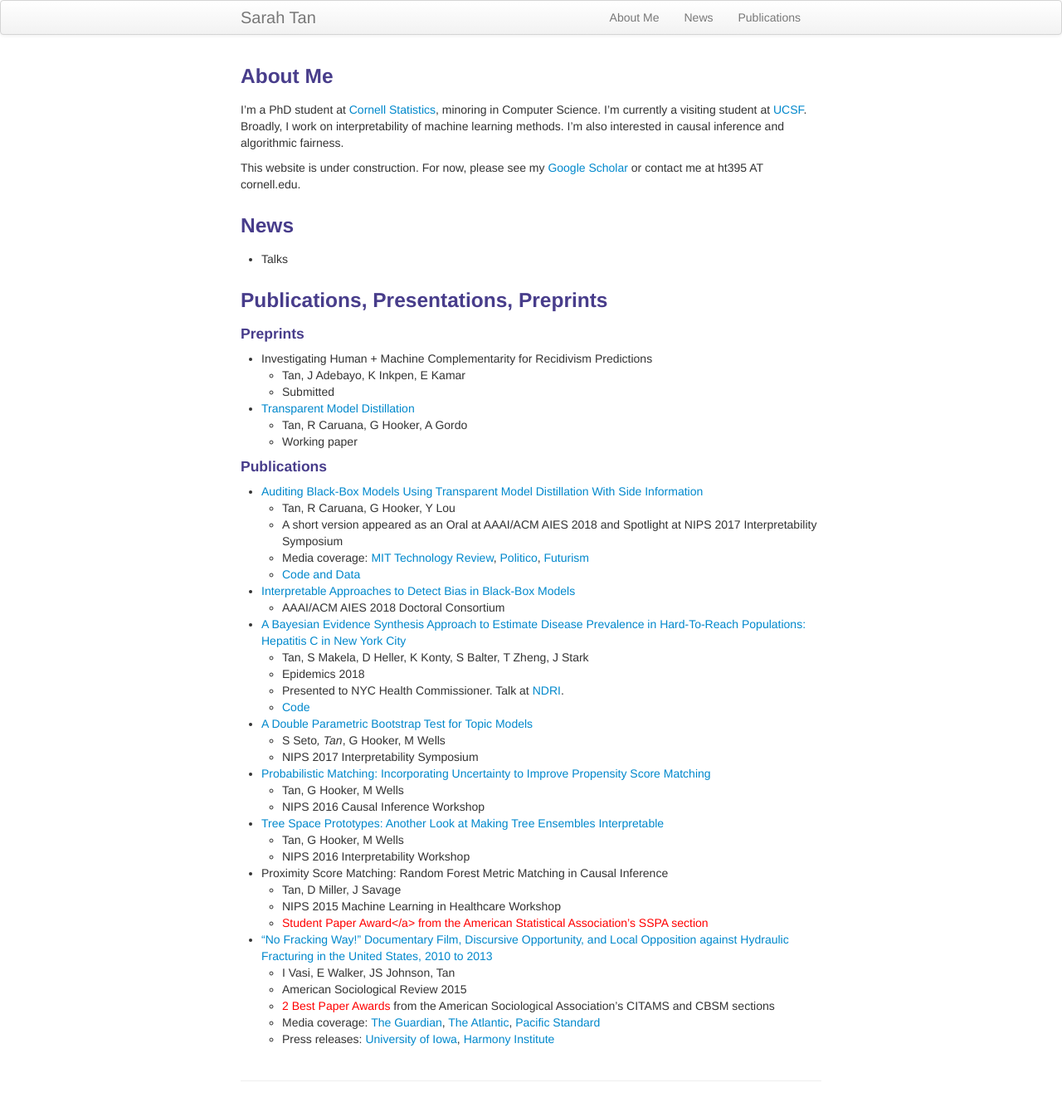
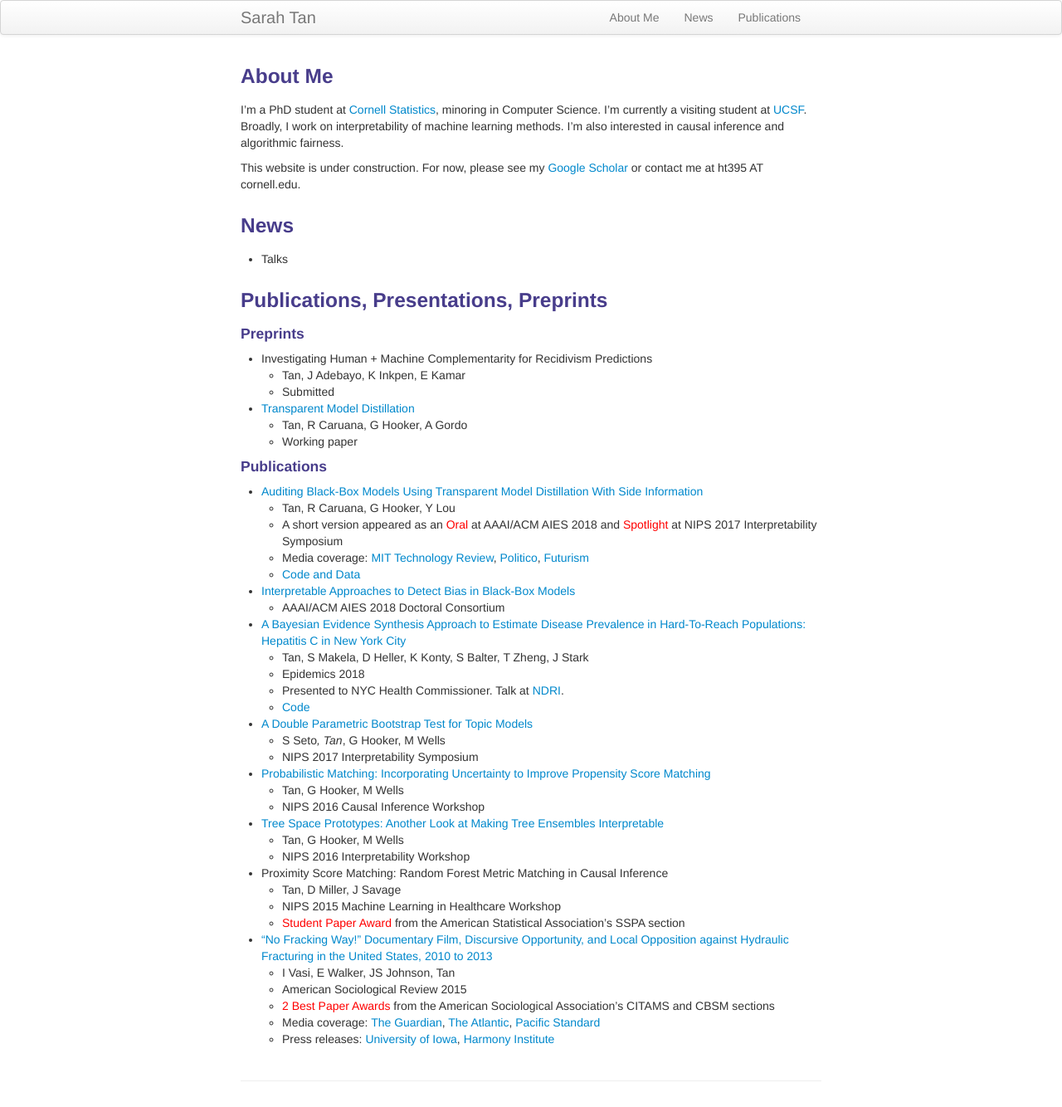
Before and after one commit to shftan/shftan.github.io, a Jekyll site: the page built from index.md, in a window 1280 px wide. Shown: the whole page at 83% size. Built offline with Jekyll 4.4.1, drawn with Linux system fonts in a browser that asks for light colours.

Commit message:
Update index.md

```diff
--- a/index.md
+++ b/index.md
@@ -27,7 +27,7 @@ This website is under construction. For now, please see my <a href="https://scho
 <h4>Publications</h4>
 - [Auditing Black-Box Models Using Transparent Model Distillation With Side Information](https://arxiv.org/abs/1710.06169)
    - Tan, R Caruana, G Hooker, Y Lou
-   - A short version appeared as an Oral at AAAI/ACM AIES 2018 and Spotlight at NIPS 2017 Interpretability Symposium
+   - A short version appeared as an <span style="color:red">Oral</span> at AAAI/ACM AIES 2018 and <span style="color:red">Spotlight</span> at NIPS 2017 Interpretability Symposium
    - Media coverage: [MIT Technology Review](https://www.technologyreview.com/s/609338/new-research-aims-to-solve-the-problem-of-ai-bias-in-black-box-algorithms/), [Politico](https://www.politico.com/agenda/story/2018/02/07/algorithmic-bias-software-recommendations-000631), [Futurism](https://futurism.com/ai-bias-black-box/)
    - [Code and Data](https://github.com/shftan/auditblackbox)
 - [Interpretable Approaches to Detect Bias in Black-Box Models](http://www.aies-conference.com/wp-content/papers/student/1st_AIES-DC_paper_55.pdf)
@@ -49,7 +49,7 @@ This website is under construction. For now, please see my <a href="https://scho
 - Proximity Score Matching: Random Forest Metric Matching in Causal Inference
    - Tan, D Miller, J Savage
    - NIPS 2015 Machine Learning in Healthcare Workshop
-   - <span style="color:red">Student Paper Award</a> from the American Statistical Association's SSPA section
+   - <span style="color:red">Student Paper Award</span> from the American Statistical Association's SSPA section
 - ["No Fracking Way!" Documentary Film, Discursive Opportunity, and Local Opposition against Hydraulic Fracturing in the United States, 2010 to 2013](http://journals.sagepub.com/doi/abs/10.1177/0003122415598534)
    - I Vasi, E Walker, JS Johnson, Tan
    - American Sociological Review 2015
```
